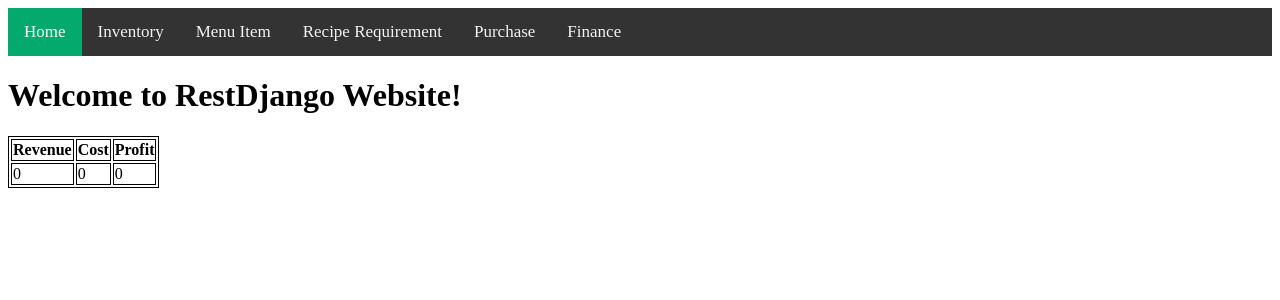
After one commit to ErikMiyoshi/RestDjango, a Django app: page /finance in a window 1280 px wide. The commit adds this page. Shown: the top 300 px of the page. Run offline with Django 5.2, Linux system fonts and the light colour scheme; data that the repository does not hold is empty.

Commit message:
Add a finance page report to see the cost and profit based on purchases

```diff
--- a/djangodelights/inventory/templates/base.html
+++ b/djangodelights/inventory/templates/base.html
@@ -16,6 +16,7 @@
             <a href="{% url 'menuitemlist' %}">Menu Item</a>
             <a href="{% url 'reciperequirementlist' %}">Recipe Requirement</a>
             <a href="{% url 'purchaselist' %}">Purchase</a>
+            <a href="{% url 'finance' %}">Finance</a>
         </div>
 
         <h1>Welcome to RestDjango Website!</h1>
--- /dev/null
+++ b/djangodelights/inventory/templates/inventory/finance.html
@@ -0,0 +1,19 @@
+{% extends 'base.html' %}
+
+{% block content %}
+
+<table>
+    <tr>
+        <th>Revenue</th>
+        <th>Cost</th>
+        <th>Profit</th>
+    </tr>
+    <tr>
+        <td> {{ revenue }} </td>
+        <td> {{ cost }} </td>
+        <td> {{profit }} </td>
+    </tr>
+</table>
+
+
+{% endblock %}
--- a/djangodelights/inventory/urls.py
+++ b/djangodelights/inventory/urls.py
@@ -24,4 +24,6 @@ urlpatterns = [
     path('purchase/create', views.PurchaseCreate.as_view(), name='purchasecreate'),
     path('purchase/<pk>/update', views.PurchaseUpdate.as_view(), name='purchaseupdate'),
     path('purchase/<pk>/delete', views.PurchaseDelete.as_view(), name='purchasedelete'),
+
+    path('finance', views.Finance, name='finance'),
 ]
--- a/djangodelights/inventory/views.py
+++ b/djangodelights/inventory/views.py
@@ -114,3 +114,22 @@ class PurchaseDelete(DeleteView):
     model = Purchase
     template_name = "inventory/purchase_delete_form.html"
     success_url = "/purchase/list"
+
+#Revnue, Cost, Profit
+def Finance(request):
+    cost = 0
+    revenue = 0
+    for purchase in Purchase.objects.all():
+        revenue += purchase.menuitem.price
+
+        for recipe in purchase.menuitem.reciperequirement_set.all():
+            cost += recipe.ingredient.price * recipe.quantity
+    profit = revenue - cost
+
+    context = {
+        "cost" : cost,
+        "revenue": revenue,
+        "profit": profit,
+    }
+
+    return render(request, "inventory/finance.html", context)
```
